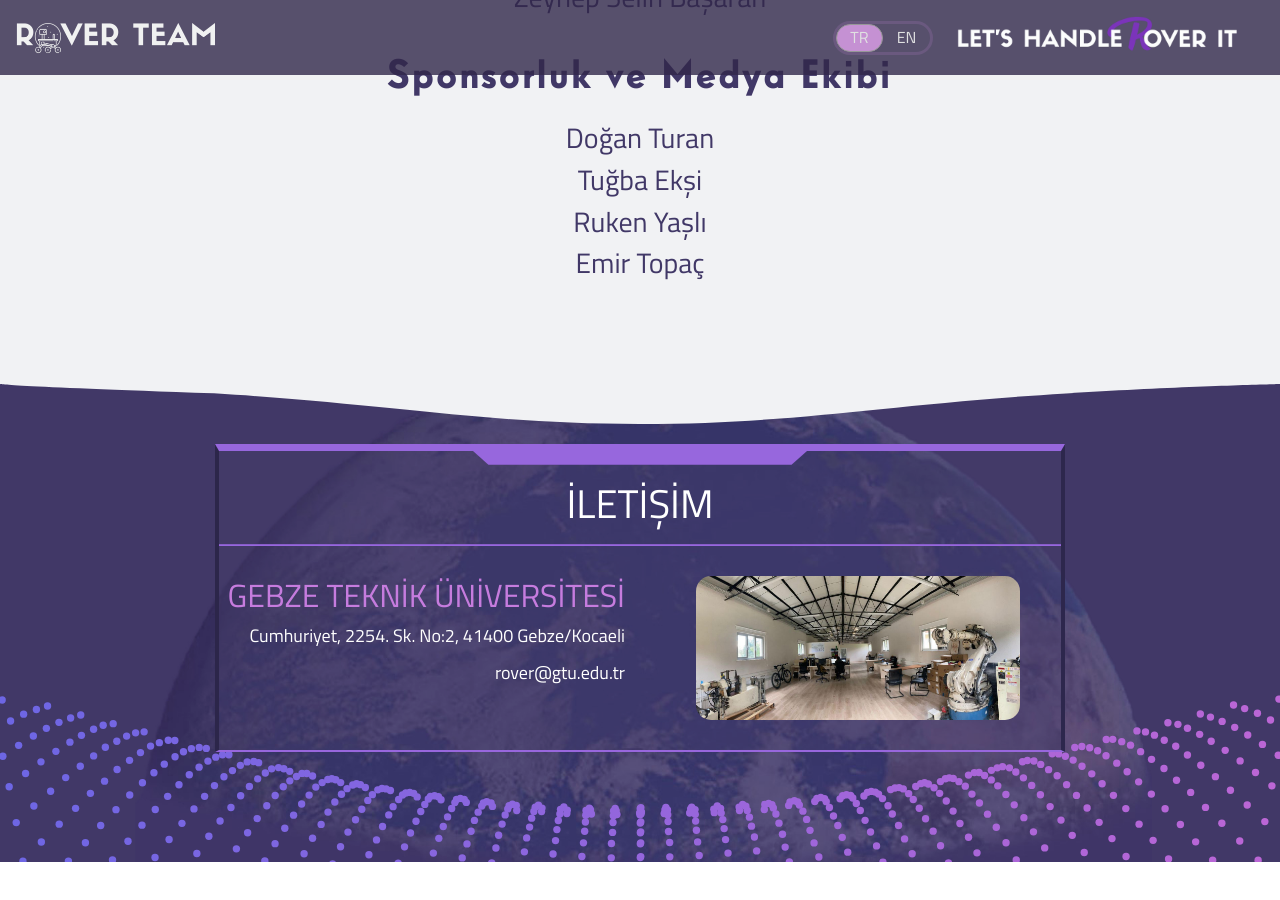
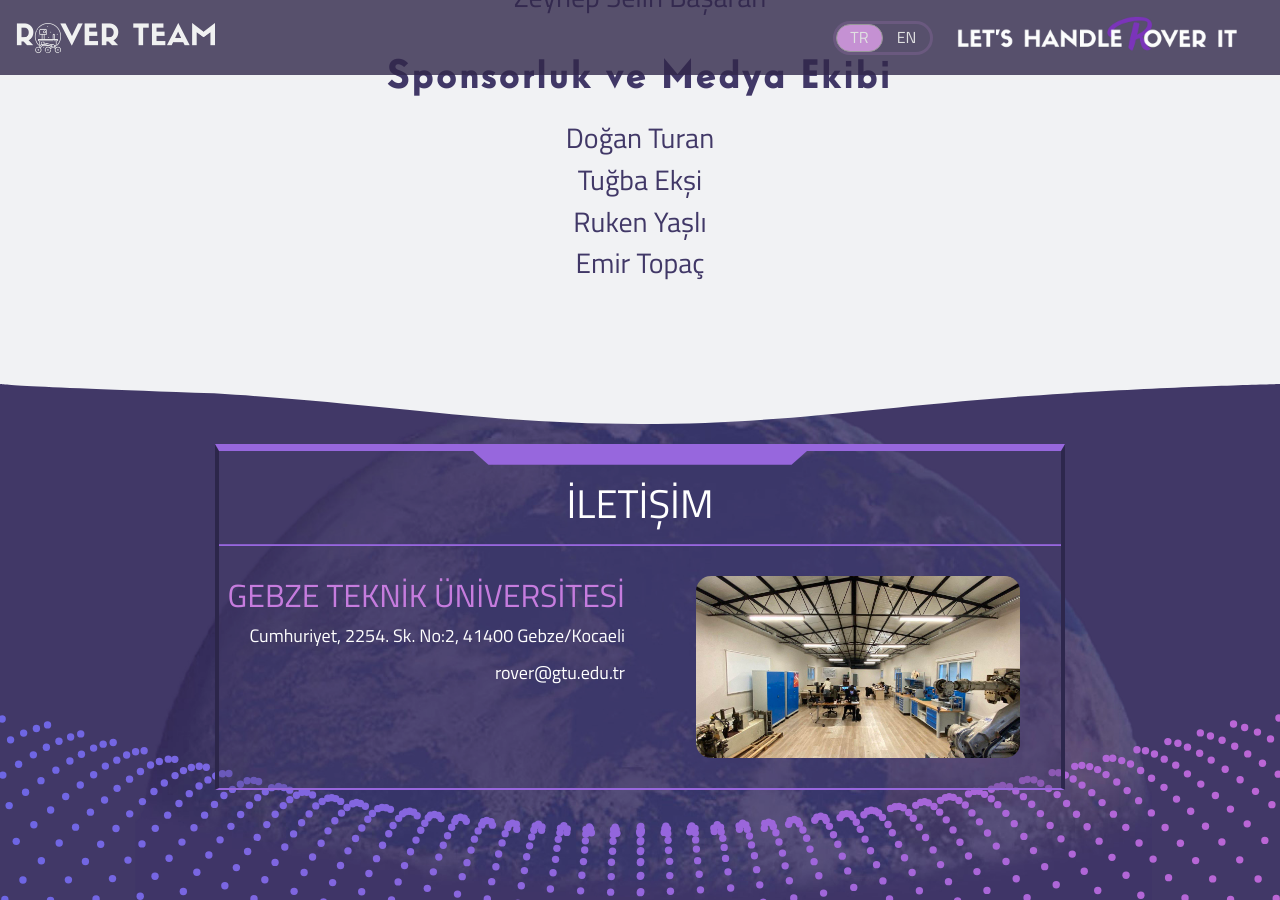
Before and after one commit to harunalbayrak/gtu-rover-website, a Jekyll site: the page built from members/index.md, in a window 1280 px wide and 900 px high, scrolled down 1894 px. Built offline with Jekyll 4.4.1, drawn with Linux system fonts in a browser that asks for light colours; nearby versions of some CDN libraries; before the commit the page ends 2756 px from its top, so only the background shows below that.

Commit message:
new footer img

```diff
--- a/_includes/footer.html
+++ b/_includes/footer.html
@@ -18,7 +18,7 @@
                         </a>
                     </div>
                     <div class="col-lg-6 col-sm-12">
-                        <img class="border-img img-first-div" src="/images/atolye.jpg" width="auto" height="150px"/>
+                        <img class="border-img img-first-div" src="/images/atolye-yeni.jpg" width="auto" height="150px"/>
                     </div>
                 </div>
             </div>
```
Also changed, not shown: images/atolye-yeni.jpg (added).
